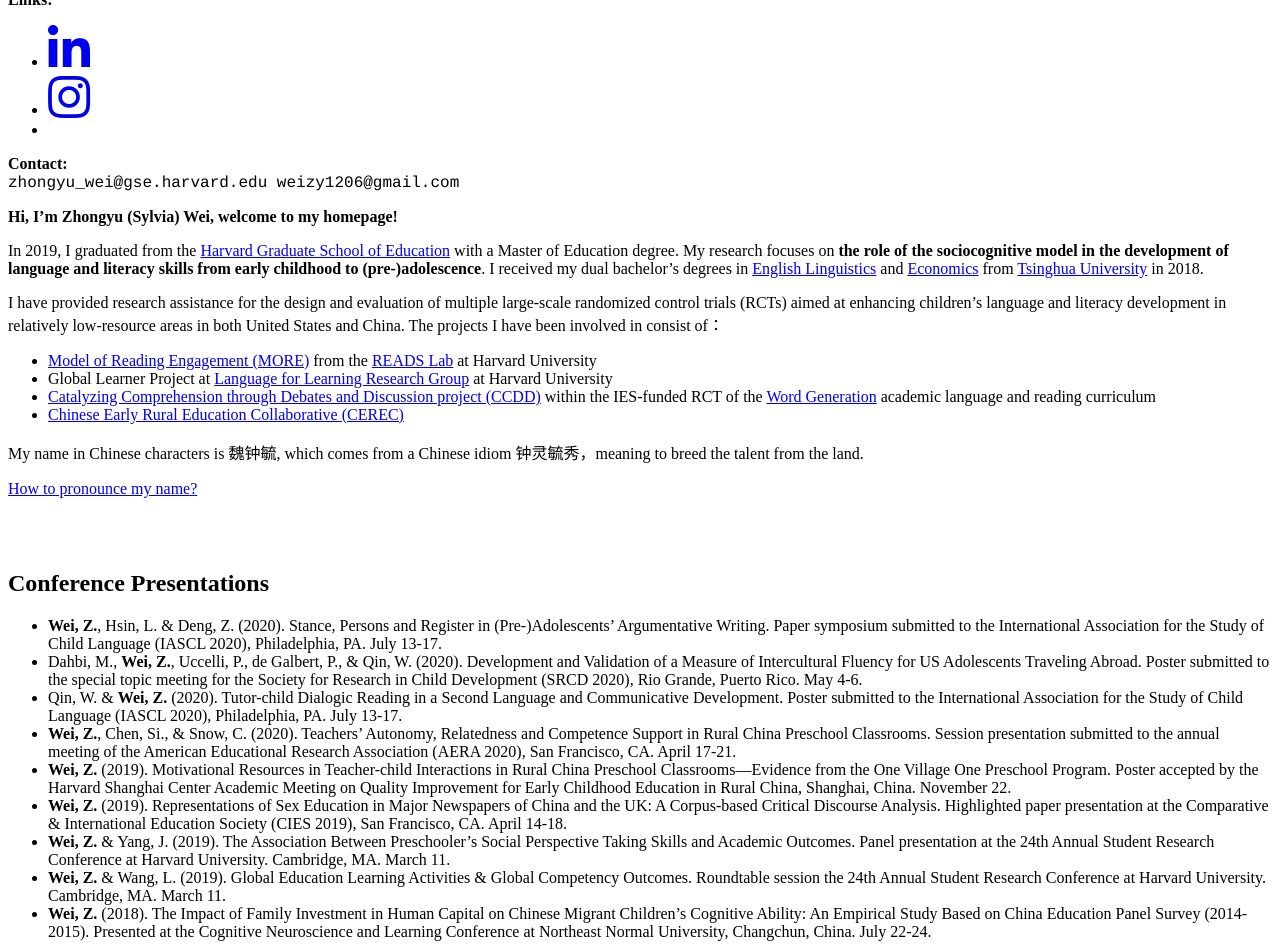
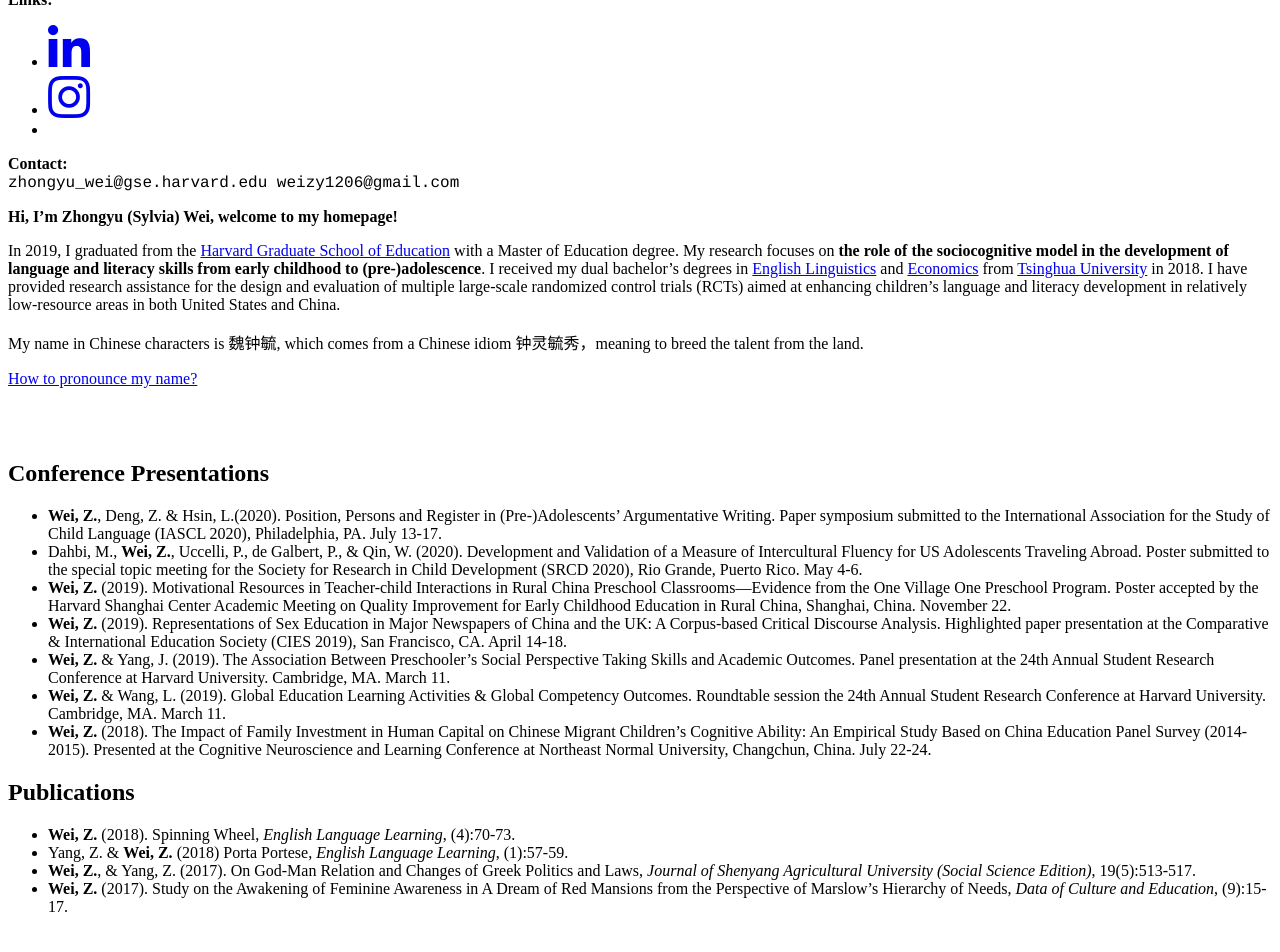
Before and after one commit to Sylviawzy/Sylviawzy.github.io, a Jekyll site: the page built from index.md, in a window 1280 px wide and 1400 px high, scrolled down 1069 px. Shown: the top 952 px of the window. Built offline with Jekyll 4.4.1, drawn with Linux system fonts in a browser that asks for light colours; our own code applies the rules of GitHub Pages for plain Markdown files; a style sheet for code colours, icons or effects is not loaded; some of the changed text lies outside the part shown.

Commit message:
Update index.md

```diff
--- a/index.md
+++ b/index.md
@@ -1,12 +1,6 @@
 **Hi, I'm Zhongyu (Sylvia) Wei, welcome to my homepage!**
 
-In 2019, I graduated from the [Harvard Graduate School of Education](https://www.gse.harvard.edu/) with a Master of Education degree. My research focuses on **the role of the sociocognitive model in the development of language and literacy skills from early childhood to (pre-)adolescence**. I received my dual bachelor's degrees in [English Linguistics](http://www.wwx.tsinghua.edu.cn/publish/fdllen/index.html) and [Economics](http://www.sem.tsinghua.edu.cn/en/) from [Tsinghua University](http://www.tsinghua.edu.cn/publish/thu2018en/) in 2018.
-
-I have provided research assistance for the design and evaluation of multiple large-scale randomized control trials (RCTs) aimed at enhancing children's language and literacy development in relatively low-resource areas in both United States and China. The projects I have been involved in consist of：
-- [Model of Reading Engagement (MORE)](https://www.readslab.org/more-study) from the [READS Lab](https://www.readslab.org/) at Harvard University
-- Global Learner Project at [Language for Learning Research Group](https://projects.iq.harvard.edu/uccelli) at Harvard University
-- [Catalyzing Comprehension through Debates and Discussion project (CCDD)](https://ccdd.serpmedia.org/) within the IES-funded RCT of the [Word Generation](https://wordgen.serpmedia.org/) academic language and reading curriculum
-- [Chinese Early Rural Education Collaborative (CEREC)](https://www.researchgate.net/project/Quality-improvement-of-early-childhood-education-in-rural-China)
+In 2019, I graduated from the [Harvard Graduate School of Education](https://www.gse.harvard.edu/) with a Master of Education degree. My research focuses on **the role of the sociocognitive model in the development of language and literacy skills from early childhood to (pre-)adolescence**. I received my dual bachelor's degrees in [English Linguistics](http://www.wwx.tsinghua.edu.cn/publish/fdllen/index.html) and [Economics](http://www.sem.tsinghua.edu.cn/en/) from [Tsinghua University](http://www.tsinghua.edu.cn/publish/thu2018en/) in 2018. I have provided research assistance for the design and evaluation of multiple large-scale randomized control trials (RCTs) aimed at enhancing children's language and literacy development in relatively low-resource areas in both United States and China.
 
 My name in Chinese characters is 魏钟毓, which comes from a Chinese idiom 钟灵毓秀，meaning to breed the talent from the land.
 
@@ -15,10 +9,8 @@ My name in Chinese characters is 魏钟毓, which comes from a Chinese idiom 钟
 <br><br>
 
 ## Conference Presentations
--	**Wei, Z.**, Hsin, L. & Deng, Z. (2020). Stance, Persons and Register in (Pre-)Adolescents’ Argumentative Writing. Paper symposium submitted to the International Association for the Study of Child Language (IASCL 2020), Philadelphia, PA. July 13-17.
+-	**Wei, Z.**, Deng, Z. & Hsin, L.(2020). Position, Persons and Register in (Pre-)Adolescents’ Argumentative Writing. Paper symposium submitted to the International Association for the Study of Child Language (IASCL 2020), Philadelphia, PA. July 13-17.
 - Dahbi, M.,  **Wei, Z.**, Uccelli, P., de Galbert, P., & Qin, W. (2020). Development and Validation of a Measure of Intercultural Fluency for US Adolescents Traveling Abroad. Poster submitted to the special topic meeting for the Society for Research in Child Development (SRCD 2020), Rio Grande, Puerto Rico. May 4-6.
-- Qin, W. & **Wei, Z.** (2020). Tutor-child Dialogic Reading in a Second Language and Communicative Development. Poster submitted to the International Association for the Study of Child Language (IASCL 2020), Philadelphia, PA. July 13-17.
--	**Wei, Z.**, Chen, Si., & Snow, C. (2020). Teachers’ Autonomy, Relatedness and Competence Support in Rural China Preschool Classrooms. Session presentation submitted to the annual meeting of the American Educational Research Association (AERA 2020), San Francisco, CA. April 17-21.
 -	**Wei, Z.** (2019). Motivational Resources in Teacher-child Interactions in Rural China Preschool Classrooms—Evidence from the One Village One Preschool Program. Poster accepted by the Harvard Shanghai Center Academic Meeting on Quality Improvement for Early Childhood Education in Rural China, Shanghai, China. November 22.
 -	**Wei, Z.** (2019). Representations of Sex Education in Major Newspapers of China and the UK: A Corpus-based Critical Discourse Analysis. Highlighted paper presentation at the Comparative & International Education Society (CIES 2019), San Francisco, CA. April 14-18.
 - **Wei, Z.** & Yang, J. (2019). The Association Between Preschooler’s Social Perspective Taking Skills and Academic Outcomes. Panel presentation at the 24th Annual Student Research Conference at Harvard University. Cambridge, MA. March 11.
@@ -34,36 +26,18 @@ My name in Chinese characters is 魏钟毓, which comes from a Chinese idiom 钟
 <br><br>
 <div id = "projects"></div>
 
-## Selected Research Projects
-
-#### Residential Segregation and Educational Institutions
-- _Advisor: Luke Miratrix (Assistant Professor at Harvard Graduate School of Education)_
-- In this study, I constructed a _dissimilarity index_ with a sociological strategy, based on [Opportunity Insights](https://opportunityinsights.org/) & [IPEDS](https://nces.ed.gov/ipeds/) data, and built a multilevel model using R to examine variation in segregation within and across 2,980 counties.
-![map.png](Sylviawzy.github.io/assets/img/map.png)
-
-#### Quality Improvement of Early Childhood Education in Rural China
-- _Advisor: Catherine Snow (Professor at Harvard Graduate School of Education), Dr. Si Chen_
-- The purpose of the study is to determine whether strategies for quality improvement in early childhood education (e.g., providing picture books to the classroom, conducting teacher training etc.) will improve the vocabulary and cognitive development of young children and child-teacher interaction quality in rural China. This study collaborates with the [One Village One Preschool Project](http://www.cdrf.org.cn/hcyey/index.jhtml) launched by [China Development Research Foundation](http://www.cdrf.org.cn/).
-- I designed a CLAN-based coding scheme measuring the motivational resources in teacher-child interactions. Using a random sample of 21 classrooms (i.e., a total of 630-minute classroom activities), I coded the autonomy support, relatedness support, and competence support reflected in teachers' language use, and modeled links with preacademic outcomes.
-- Based on preliminary findings, I developed content for online PD for 56 local preschool teachers.
-![CEREC.jpeg](Sylviawzy.github.io/assets/img/CEREC.jpeg)
-
-<br><br>
-
 ## Research Work Experiences
 
 #### [READS Lab at Harvard University](https://www.readslab.org) | Boston, US | Research Assistant
 _June 2018-present_
--	Created K-4 books, curriculum and multimedia resources for app content development and ensured alignment of content to the World Wide Web Consortium's (W3C) standards
-- Assisted the analytic and writing team to prep data and helped draft analytic plans and develop reports and articles for publication
+- Entered data for G1&2 vocabulary assessments, transcribed 2,330 persuasive essays and prepared for rating and analysis
 - Assisted the logistics for the large-scale MORE Intervention including survey, assessment and material preparation
 
 #### [Language for Learning Research Group at Harvard University](https://projects.iq.harvard.edu/uccelli) | Boston, US | Research Assistant
-_July 2017-present_
--	Conducted IRT, CLT and correlational analyses for researcher-designed measures for adolescents’ intercultural fluency (IF)
+_July 2017- Oct. 2019_
+-	Conducted correlational analyses for researcher-designed measures for adolescents’ intercultural fluency (IF)
 -	Devised a coding scheme and coded 261 students’ written responses to a hypothetical intercultural scenario using CLAN
 -	Built regression model using STATA to assess links between IF, language status and cultural experiential characteristics
-![GL IRT.png](Sylviawzy.github.io/assets/img/GL IRT.png)
 
 #### [Research Schools International](https://researchschools-international-cmna.squarespace.com/) | Boston, US | Intern Researcher
 _Nov. 2018-May.2019_
```
